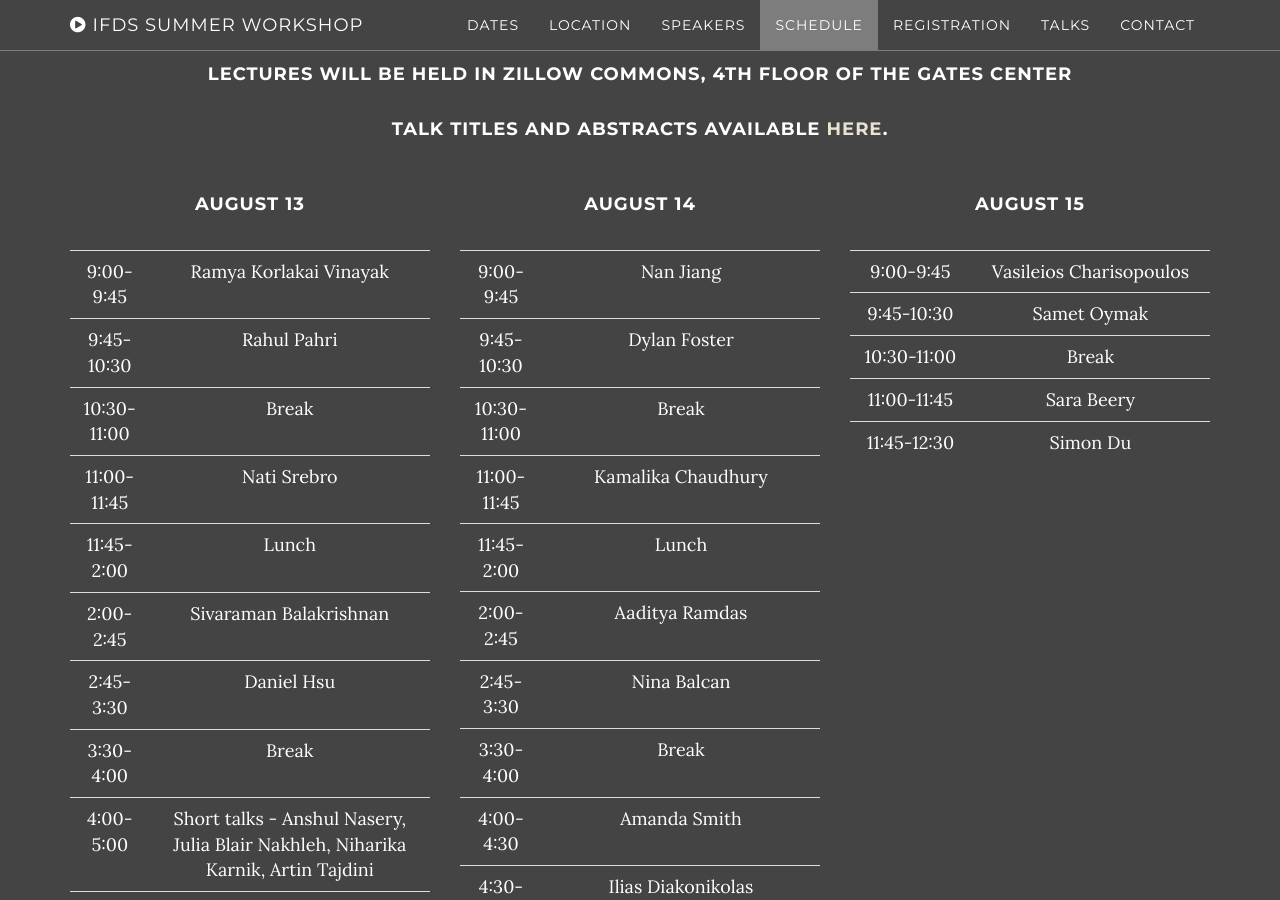
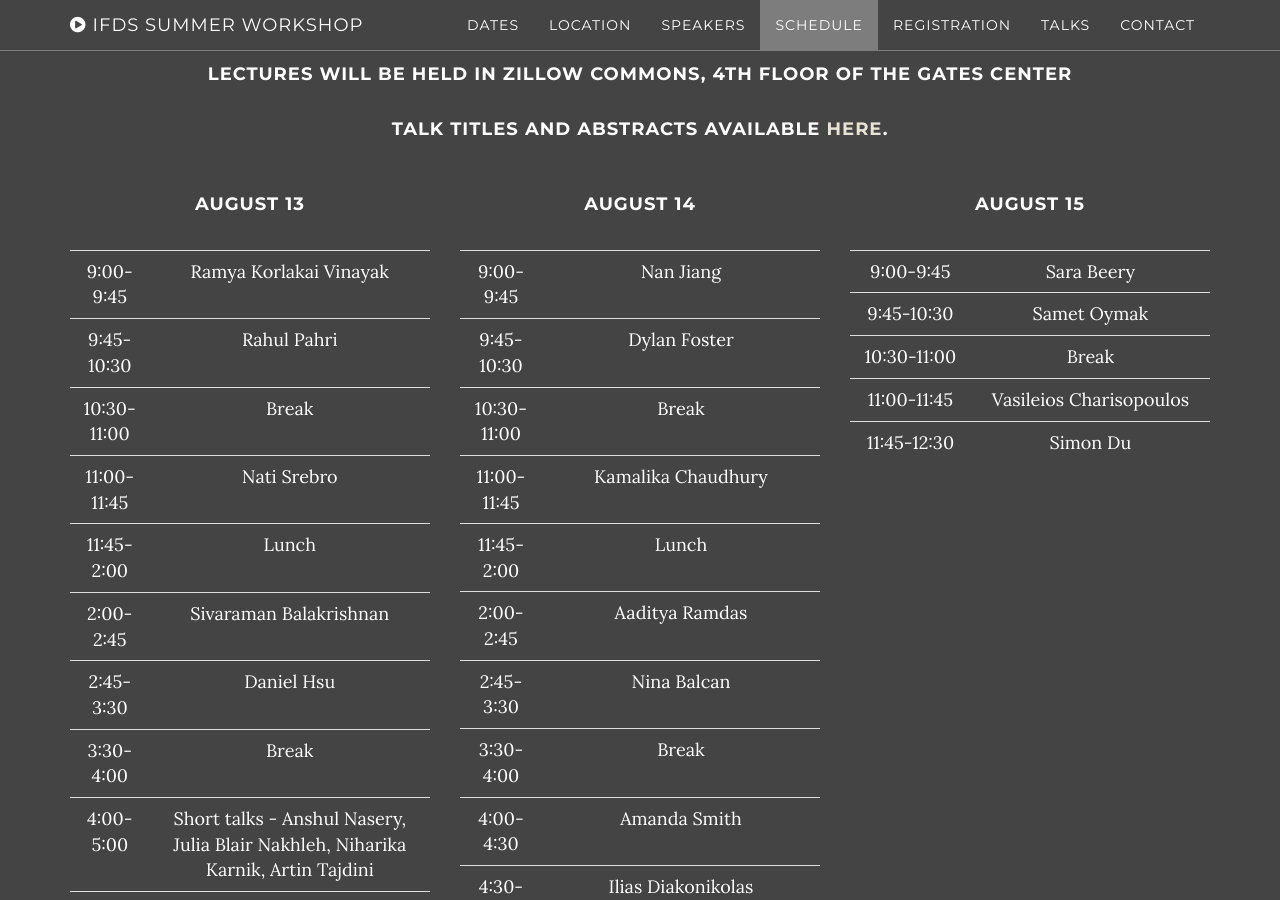
Before and after one commit to kgjamieson/ifds-workshop-2025, a Jekyll site: the page built from index.html, in a window 1280 px wide and 900 px high, scrolled down 4515 px. Built offline with Jekyll 4.4.1, drawn with Linux system fonts in a browser that asks for light colours; part of the change alters nothing that is shown.

```diff
--- a/_includes/schedule.html
+++ b/_includes/schedule.html
@@ -102,7 +102,7 @@
               <table class="table table-large">
               <tbody>
                 <tr>
-                  <td>9:00-9:45</td><td>Vasileios Charisopoulos</td>
+                  <td>9:00-9:45</td><td>Sara Beery</td>
                 </tr>
                 <tr>
                   <td>9:45-10:30</td><td>Samet Oymak</td>
@@ -111,7 +111,7 @@
                   <td>10:30-11:00</td><td>Break</td>
                 </tr>
                 <tr>
-                  <td>11:00-11:45</td><td>Sara Beery</td>
+                  <td>11:00-11:45</td><td>Vasileios Charisopoulos</td>
                 </tr>
                 <tr>
                   <td>11:45-12:30</td><td>Simon Du</td>
```
